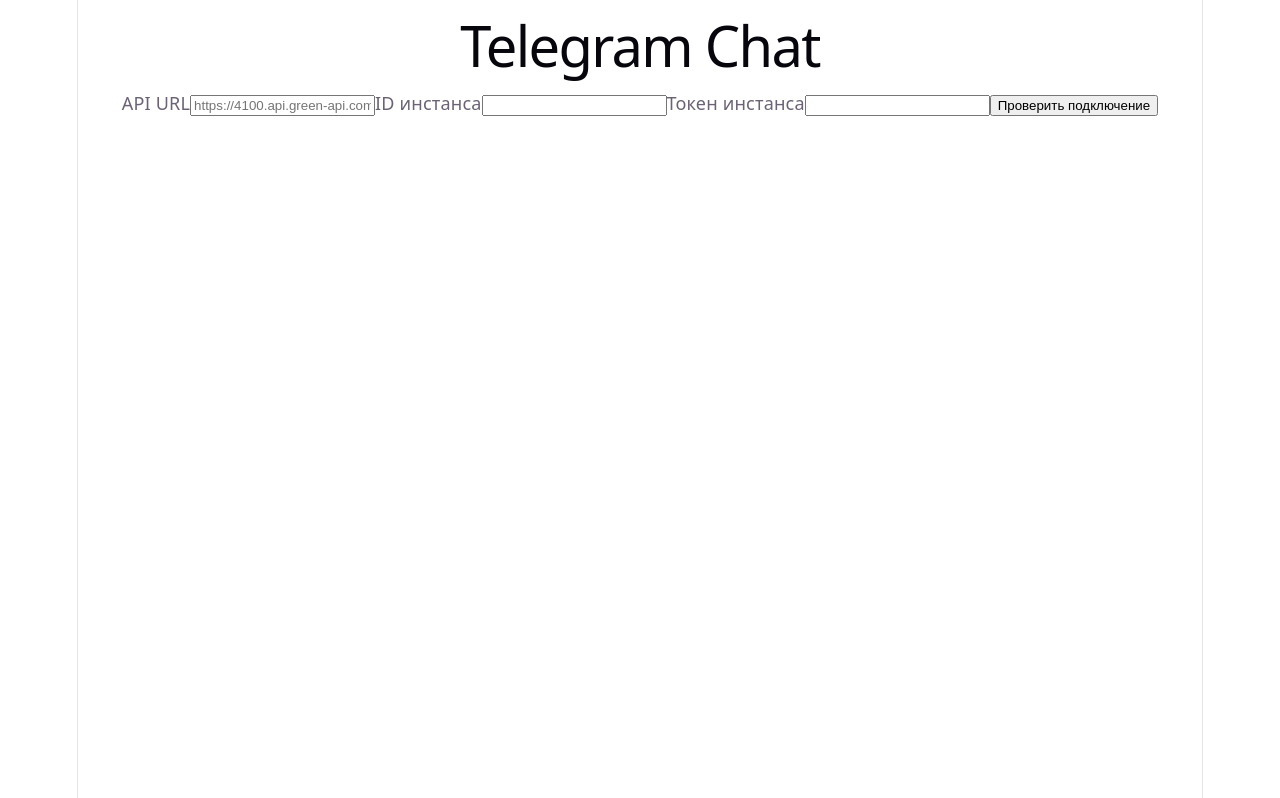
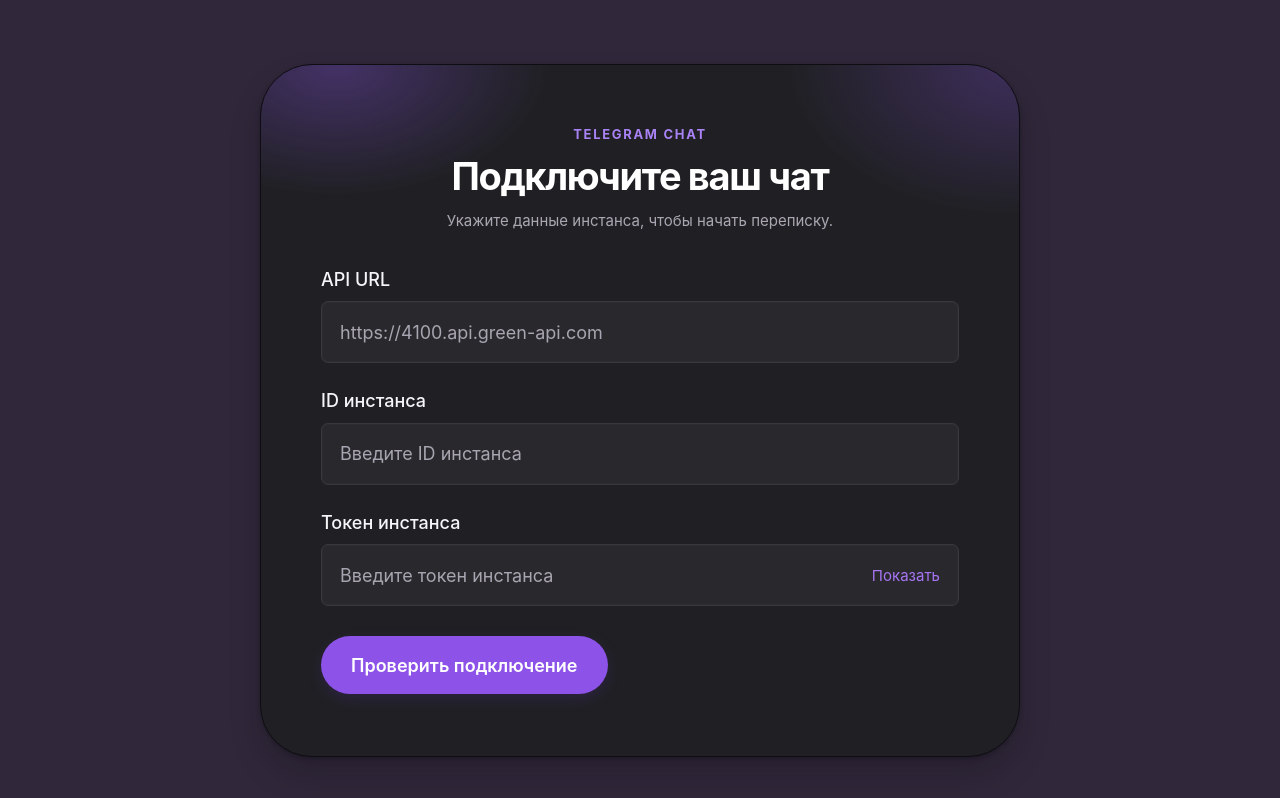
Before and after one commit to RusoBah/telegram-chat, a React (Vite) app in the folder client/: page / in a window 1280 px wide. Shown: the top 798 px of the page. Built offline with nearby package versions, Linux system fonts and the light colour scheme.

Commit message:
front: обновлён дизайн формы

```diff
--- a/client/index.html
+++ b/client/index.html
@@ -1,10 +1,10 @@
 <!doctype html>
-<html lang="en">
+<html lang="ru">
   <head>
     <meta charset="UTF-8" />
     <link rel="icon" type="image/svg+xml" href="/favicon.svg" />
     <meta name="viewport" content="width=device-width, initial-scale=1.0" />
-    <title>client</title>
+    <title>Telegram Chat</title>
   </head>
   <body>
     <div id="root"></div>
--- a/client/src/App.css
+++ b/client/src/App.css
@@ -1,184 +1,260 @@
-.counter {
-  font-size: 16px;
-  padding: 5px 10px;
-  border-radius: 5px;
-  color: var(--accent);
-  background: var(--accent-bg);
-  border: 2px solid transparent;
-  transition: border-color 0.3s;
-  margin-bottom: 24px;
+.page {
+  min-height: 100vh;
+  display: grid;
+  place-items: center;
+  padding: 64px 24px;
+}
 
-  &:hover {
-    border-color: var(--accent-border);
+.app-card {
+  width: min(100%, 760px);
+  padding: 58px 60px 62px;
+  border: 1px solid #0e0d12;
+  border-radius: 52px;
+  background:
+    radial-gradient(ellipse 210px 130px at 10% 0%, rgb(137 83 231 / 34%), transparent 100%),
+    radial-gradient(ellipse 230px 150px at 100% 0%, rgb(125 76 208 / 32%), transparent 100%),
+    #202024;
+  box-shadow: 0 18px 30px rgb(13 10 20 / 22%), 0 2px 4px rgb(0 0 0 / 26%);
+}
+
+.card-header {
+  margin-bottom: 36px;
+  text-align: center;
+}
+
+.eyebrow {
+  display: inline-block;
+  margin-bottom: 12px;
+  color: #a983f5;
+  font-size: 13px;
+  font-weight: 700;
+  letter-spacing: 0.13em;
+  text-transform: uppercase;
+}
+
+h1,
+h2,
+p {
+  margin: 0;
+}
+
+h1 {
+  color: #fff;
+  font-size: clamp(28px, 4vw, 38px);
+  font-weight: 700;
+  letter-spacing: -0.035em;
+  line-height: 1.2;
+}
+
+.card-header p,
+.section-heading p {
+  margin-top: 10px;
+  color: #aaa7b3;
+  font-size: 15px;
+  line-height: 1.5;
+}
+
+.app-form {
+  display: grid;
+  gap: 26px;
+}
+
+.field {
+  min-width: 0;
+}
+
+.field label {
+  display: block;
+  margin-bottom: 10px;
+  color: #f6f5f8;
+  font-size: 18px;
+  font-weight: 500;
+  line-height: 1.3;
+}
+
+.field input,
+.field textarea {
+  display: block;
+  width: 100%;
+  min-height: 62px;
+  padding: 16px 18px;
+  border: 1px solid #39383e;
+  border-radius: 7px;
+  outline: none;
+  background: #29292d;
+  box-shadow: inset 0 0 0 1px rgb(255 255 255 / 2%);
+  color: #fff;
+  font-size: 18px;
+  transition: border-color 160ms ease, box-shadow 160ms ease;
+}
+
+.field input::placeholder,
+.field textarea::placeholder {
+  color: #a8a5b1;
+  opacity: 1;
+}
+
+.field input:focus,
+.field textarea:focus {
+  border-color: #9b66ed;
+  box-shadow: 0 0 0 3px rgb(150 87 235 / 17%);
+}
+
+.field textarea {
+  min-height: 140px;
+  resize: vertical;
+}
+
+.input-with-action {
+  position: relative;
+}
+
+.input-with-action input {
+  padding-right: 112px;
+}
+
+.input-action {
+  position: absolute;
+  top: 50%;
+  right: 14px;
+  transform: translateY(-50%);
+  padding: 7px 5px;
+  border: 0;
+  border-radius: 4px;
+  background: transparent;
+  color: #a775f3;
+  font-size: 15px;
+}
+
+.input-action:hover {
+  color: #c9adff;
+}
+
+.input-action:focus-visible,
+.primary-button:focus-visible {
+  outline: 3px solid #d4baff;
+  outline-offset: 3px;
+}
+
+.primary-button {
+  justify-self: start;
+  min-height: 58px;
+  margin-top: 4px;
+  padding: 13px 30px;
+  border: 0;
+  border-radius: 999px;
+  background: #8d53e9;
+  box-shadow: 0 5px 14px rgb(87 45 165 / 22%);
+  color: #fff;
+  font-size: 18px;
+  font-weight: 600;
+  transition: background-color 160ms ease, transform 160ms ease;
+}
+
+.primary-button:hover:not(:disabled) {
+  transform: translateY(-1px);
+  background: #a36af3;
+}
+
+.primary-button:disabled {
+  cursor: wait;
+  opacity: 0.65;
+}
+
+.feedback,
+.chat-id {
+  margin-top: 18px;
+  color: #c8b4ec;
+  font-size: 15px;
+  line-height: 1.5;
+  overflow-wrap: anywhere;
+}
+
+.next-section {
+  margin-top: 38px;
+  padding-top: 34px;
+  border-top: 1px solid #3b3741;
+}
+
+.section-heading {
+  display: flex;
+  align-items: flex-start;
+  gap: 15px;
+  margin-bottom: 26px;
+}
+
+.step-number {
+  display: grid;
+  flex: 0 0 36px;
+  width: 36px;
+  height: 36px;
+  place-items: center;
+  border: 1px solid #6f4ba9;
+  border-radius: 50%;
+  color: #b891fb;
+  font-size: 13px;
+  font-weight: 700;
+}
+
+h2 {
+  color: #fff;
+  font-size: 23px;
+  line-height: 1.3;
+}
+
+.iti {
+  display: block;
+  width: 100%;
+}
+
+.iti .iti__tel-input {
+  padding-left: 96px;
+}
+
+.iti__country-container {
+  color: #f5f3f8;
+}
+
+.iti__dropdown-content {
+  background: #29292d;
+  border-color: #44404d;
+  color: #f5f3f8;
+}
+
+.iti__country.iti__highlight {
+  background: #4e3c67;
+}
+
+@media (max-width: 600px) {
+  .page {
+    padding: 20px 14px;
   }
-  &:focus-visible {
-    outline: 2px solid var(--accent);
-    outline-offset: 2px;
+
+  .app-card {
+    padding: 36px 23px 40px;
+    border-radius: 30px;
+  }
+
+  .card-header {
+    margin-bottom: 30px;
+  }
+
+  .app-form {
+    gap: 22px;
+  }
+
+  .field label {
+    font-size: 16px;
+  }
+
+  .field input,
+  .field textarea {
+    min-height: 56px;
+    font-size: 16px;
+  }
+
+  .primary-button {
+    width: 100%;
+    font-size: 16px;
   }
 }
-
-.hero {
-  position: relative;
-
-  .base,
-  .framework,
-  .vite {
-    inset-inline: 0;
-    margin: 0 auto;
-  }
-
-  .base {
-    width: 170px;
-    position: relative;
-    z-index: 0;
-  }
-
-  .framework,
-  .vite {
-    position: absolute;
-  }
-
-  .framework {
-    z-index: 1;
-    top: 34px;
-    height: 28px;
-    transform: perspective(2000px) rotateZ(300deg) rotateX(44deg) rotateY(39deg)
-      scale(1.4);
-  }
-
-  .vite {
-    z-index: 0;
-    top: 107px;
-    height: 26px;
-    width: auto;
-    transform: perspective(2000px) rotateZ(300deg) rotateX(40deg) rotateY(39deg)
-      scale(0.8);
-  }
-}
-
-#center {
-  display: flex;
-  flex-direction: column;
-  gap: 25px;
-  place-content: center;
-  place-items: center;
-  flex-grow: 1;
-
-  @media (max-width: 1024px) {
-    padding: 32px 20px 24px;
-    gap: 18px;
-  }
-}
-
-#next-steps {
-  display: flex;
-  border-top: 1px solid var(--border);
-  text-align: left;
-
-  & > div {
-    flex: 1 1 0;
-    padding: 32px;
-    @media (max-width: 1024px) {
-      padding: 24px 20px;
-    }
-  }
-
-  .icon {
-    margin-bottom: 16px;
-    width: 22px;
-    height: 22px;
-  }
-
-  @media (max-width: 1024px) {
-    flex-direction: column;
-    text-align: center;
-  }
-}
-
-#docs {
-  border-right: 1px solid var(--border);
-
-  @media (max-width: 1024px) {
-    border-right: none;
-    border-bottom: 1px solid var(--border);
-  }
-}
-
-#next-steps ul {
-  list-style: none;
-  padding: 0;
-  display: flex;
-  gap: 8px;
-  margin: 32px 0 0;
-
-  .logo {
-    height: 18px;
-  }
-
-  a {
-    color: var(--text-h);
-    font-size: 16px;
-    border-radius: 6px;
-    background: var(--social-bg);
-    display: flex;
-    padding: 6px 12px;
-    align-items: center;
-    gap: 8px;
-    text-decoration: none;
-    transition: box-shadow 0.3s;
-
-    &:hover {
-      box-shadow: var(--shadow);
-    }
-    .button-icon {
-      height: 18px;
-      width: 18px;
-    }
-  }
-
-  @media (max-width: 1024px) {
-    margin-top: 20px;
-    flex-wrap: wrap;
-    justify-content: center;
-
-    li {
-      flex: 1 1 calc(50% - 8px);
-    }
-
-    a {
-      width: 100%;
-      justify-content: center;
-      box-sizing: border-box;
-    }
-  }
-}
-
-#spacer {
-  height: 88px;
-  border-top: 1px solid var(--border);
-  @media (max-width: 1024px) {
-    height: 48px;
-  }
-}
-
-.ticks {
-  position: relative;
-  width: 100%;
-
-  &::before,
-  &::after {
-    content: '';
-    position: absolute;
-    top: -4.5px;
-    border: 5px solid transparent;
-  }
-
-  &::before {
-    left: 0;
-    border-left-color: var(--border);
-  }
-  &::after {
-    right: 0;
-    border-right-color: var(--border);
-  }
-}
--- a/client/src/App.jsx
+++ b/client/src/App.jsx
@@ -1,6 +1,7 @@
 import { useEffect, useRef, useState } from 'react';
 import intlTelInput from 'intl-tel-input';
 import 'intl-tel-input/styles';
+import './App.css';
 
 const stateLabels = {
   authorized: 'Инстанс подключён и авторизован',
@@ -23,9 +24,19 @@
 
   /** Показывает, выполняется ли проверка подключения. */
   const [isLoading, setIsLoading] = useState(false);
+  const [showToken, setShowToken] = useState(false);
 
   /** Разрешает показать поиск получателя после авторизации инстанса. */
   const [isConnected, setIsConnected] = useState(false);
+
+  /** Текст нового сообщения. */
+  const [messageText, setMessageText] = useState('');
+
+  /** Результат попытки отправки. */
+  const [sendStatus, setSendStatus] = useState('');
+
+  /** Блокирует повторное нажатие во время запроса. */
+  const [isSending, setIsSending] = useState(false);
 
   /** Номер получателя, введённый пользователем. */
   const [phoneNumber, setPhoneNumber] = useState('');
@@ -159,15 +170,54 @@
     }
   }
 
+  /**
+  * Отправляет текст найденному получателю.
+  */
+  const sendMessage = async (event) => {
+    event.preventDefault();
+    setIsSending(true);
+    setSendStatus('Передаём сообщение...');
+
+    try {
+      const response = await fetch('/api/messages/send', {
+        method: 'POST',
+        headers: { 'Content-Type': 'application/json' },
+        body: JSON.stringify({
+          ...form,
+          chatId,
+          message: messageText,
+        }),
+      });
+
+      const data = await response.json();
+
+      if (!response.ok) {
+        throw new Error(data.error ?? 'Ошибка отправки');
+      }
+
+      setSendStatus(`Сообщение поставлено в очередь. ID: ${data.idMessage}`);
+      setMessageText('');
+    } catch (error) {
+      setSendStatus(error.message);
+    } finally {
+      setIsSending(false);
+    }
+  };
+
   return (
-    <main>
-      <h1>Telegram Chat</h1>
+    <main className="page">
+      <div className="app-card">
+        <header className="card-header">
+          <span className="eyebrow">Telegram Chat</span>
+          <h1>Подключите ваш чат</h1>
+          <p>Укажите данные инстанса, чтобы начать переписку.</p>
+        </header>
 
-
-      <form onSubmit={checkConnection}>
-        <label>
-          API URL
+        <form className="app-form" onSubmit={checkConnection}>
+          <div className="field">
+            <label htmlFor="api-url">API URL</label>
             <input
+              id="api-url"
               type="url"
               name="apiUrl"
               placeholder="https://4100.api.green-api.com"
@@ -175,45 +225,60 @@
               onChange={updateField}
               required
             />
-        </label>
-        <label>
-          ID инстанса
+          </div>
+          <div className="field">
+            <label htmlFor="instance-id">ID инстанса</label>
             <input
+              id="instance-id"
               name="idInstance"
+              placeholder="Введите ID инстанса"
               value={form.idInstance}
               onChange={updateField}
               required
             />
-        </label>
-
-        <label>
-          Токен инстанса
+          </div>
+          <div className="field">
+            <label htmlFor="instance-token">Токен инстанса</label>
+            <div className="input-with-action">
               <input
+                id="instance-token"
                 name="apiTokenInstance"
-            type="password"
+                type={showToken ? 'text' : 'password'}
+                placeholder="Введите токен инстанса"
                 value={form.apiTokenInstance}
                 onChange={updateField}
                 required
               />
-        </label>
-
-        <button type="submit" disabled={isLoading}>
+              <button
+                className="input-action"
+                type="button"
+                onClick={() => setShowToken((current) => !current)}
+                aria-label={showToken ? 'Скрыть токен' : 'Показать токен'}
+                aria-pressed={showToken}
+              >
+                {showToken ? 'Скрыть' : 'Показать'}
+              </button>
+            </div>
+          </div>
+          <button className="primary-button" type="submit" disabled={isLoading}>
             {isLoading ? 'Проверяем...' : 'Проверить подключение'}
           </button>
         </form>
 
-      <p role="status">
-        {status}
-      </p>
+        {status && <p className="feedback" role="status">{status}</p>}
 
-      {/** Доступен поиск после авторизации  */}
         {isConnected && (
-        <section>
-          <h2>Найти получателя</h2>
-
-          <form onSubmit={findRecipient}>
-            <label>
-              Телефон в международном формате
+          <section className="next-section" aria-labelledby="recipient-title">
+            <div className="section-heading">
+              <span className="step-number">02</span>
+              <div>
+                <h2 id="recipient-title">Найти получателя</h2>
+                <p>Введите номер в международном формате.</p>
+              </div>
+            </div>
+            <form className="app-form" onSubmit={findRecipient}>
+              <div className="field">
+                <label htmlFor="phone">Номер телефона</label>
                 <input
                   ref={phoneInputRef}
                   type="tel"
@@ -224,15 +289,43 @@
                   onChange={(event) => setPhoneNumber(event.target.value)}
                   required
                 />
-            </label>
-
-            <button type="submit">Найти</button>
+              </div>
+              <button className="primary-button" type="submit">Найти получателя</button>
             </form>
-
-          <p role="status">{recipientStatus}</p>
-          {chatId && <p>Идентификатор чата: {chatId}</p>}
+            {recipientStatus && <p className="feedback" role="status">{recipientStatus}</p>}
+            {chatId && <p className="chat-id">Идентификатор чата: {chatId}</p>}
           </section>
         )}
+
+        {chatId && (
+          <section className="next-section" aria-labelledby="message-title">
+            <div className="section-heading">
+              <span className="step-number">03</span>
+              <div>
+                <h2 id="message-title">Новое сообщение</h2>
+                <p>Напишите текст для найденного получателя.</p>
+              </div>
+            </div>
+            <form className="app-form" onSubmit={sendMessage}>
+              <div className="field">
+                <label htmlFor="message">Сообщение</label>
+                <textarea
+                  id="message"
+                  placeholder="Введите сообщение..."
+                  value={messageText}
+                  onChange={(event) => setMessageText(event.target.value)}
+                  maxLength={4096}
+                  required
+                />
+              </div>
+              <button className="primary-button" type="submit" disabled={isSending}>
+                {isSending ? 'Отправляем...' : 'Отправить сообщение'}
+              </button>
+            </form>
+            {sendStatus && <p className="feedback" role="status">{sendStatus}</p>}
+          </section>
+        )}
+      </div>
     </main>
   );
 }
--- a/client/src/index.css
+++ b/client/src/index.css
@@ -1,111 +1,32 @@
 :root {
-  --text: #6b6375;
-  --text-h: #08060d;
-  --bg: #fff;
-  --border: #e5e4e7;
-  --code-bg: #f4f3ec;
-  --accent: #aa3bff;
-  --accent-bg: rgba(170, 59, 255, 0.1);
-  --accent-border: rgba(170, 59, 255, 0.5);
-  --social-bg: rgba(244, 243, 236, 0.5);
-  --shadow:
-    rgba(0, 0, 0, 0.1) 0 10px 15px -3px, rgba(0, 0, 0, 0.05) 0 4px 6px -2px;
-
-  --sans: system-ui, 'Segoe UI', Roboto, sans-serif;
-  --heading: system-ui, 'Segoe UI', Roboto, sans-serif;
-  --mono: ui-monospace, Consolas, monospace;
-
-  font: 18px/145% var(--sans);
-  letter-spacing: 0.18px;
-  color-scheme: light dark;
-  color: var(--text);
-  background: var(--bg);
+  font-family: Inter, "Segoe UI", Arial, sans-serif;
+  color: #f5f3f8;
+  background: #30283a;
   font-synthesis: none;
   text-rendering: optimizeLegibility;
   -webkit-font-smoothing: antialiased;
-  -moz-osx-font-smoothing: grayscale;
-
-  @media (max-width: 1024px) {
-    font-size: 16px;
-  }
 }
 
-@media (prefers-color-scheme: dark) {
-  :root {
-    --text: #9ca3af;
-    --text-h: #f3f4f6;
-    --bg: #16171d;
-    --border: #2e303a;
-    --code-bg: #1f2028;
-    --accent: #c084fc;
-    --accent-bg: rgba(192, 132, 252, 0.15);
-    --accent-border: rgba(192, 132, 252, 0.5);
-    --social-bg: rgba(47, 48, 58, 0.5);
-    --shadow:
-      rgba(0, 0, 0, 0.4) 0 10px 15px -3px, rgba(0, 0, 0, 0.25) 0 4px 6px -2px;
-  }
-
-  #social .button-icon {
-    filter: invert(1) brightness(2);
-  }
+* {
+  box-sizing: border-box;
 }
 
 body {
+  min-width: 320px;
+  min-height: 100vh;
   margin: 0;
 }
 
-#root {
-  width: 1126px;
-  max-width: 100%;
-  margin: 0 auto;
-  text-align: center;
-  border-inline: 1px solid var(--border);
-  min-height: 100svh;
-  display: flex;
-  flex-direction: column;
-  box-sizing: border-box;
+button,
+input,
+textarea {
+  font: inherit;
 }
 
-h1,
-h2 {
-  font-family: var(--heading);
-  font-weight: 500;
-  color: var(--text-h);
+button {
+  cursor: pointer;
 }
 
-h1 {
-  font-size: 56px;
-  letter-spacing: -1.68px;
-  margin: 32px 0;
-  @media (max-width: 1024px) {
-    font-size: 36px;
-    margin: 20px 0;
-  }
+#root {
+  min-height: 100vh;
 }
-h2 {
-  font-size: 24px;
-  line-height: 118%;
-  letter-spacing: -0.24px;
-  margin: 0 0 8px;
-  @media (max-width: 1024px) {
-    font-size: 20px;
-  }
-}
-p {
-  margin: 0;
-}
-
-code,
-.counter {
-  font-family: var(--mono);
-  display: inline-flex;
-  border-radius: 4px;
-  color: var(--text-h);
-}
-
-code {
-  font-size: 15px;
-  line-height: 135%;
-  padding: 4px 8px;
-  background: var(--code-bg);
-}
```
Lines whose indentation alone changed are shown as unchanged.
